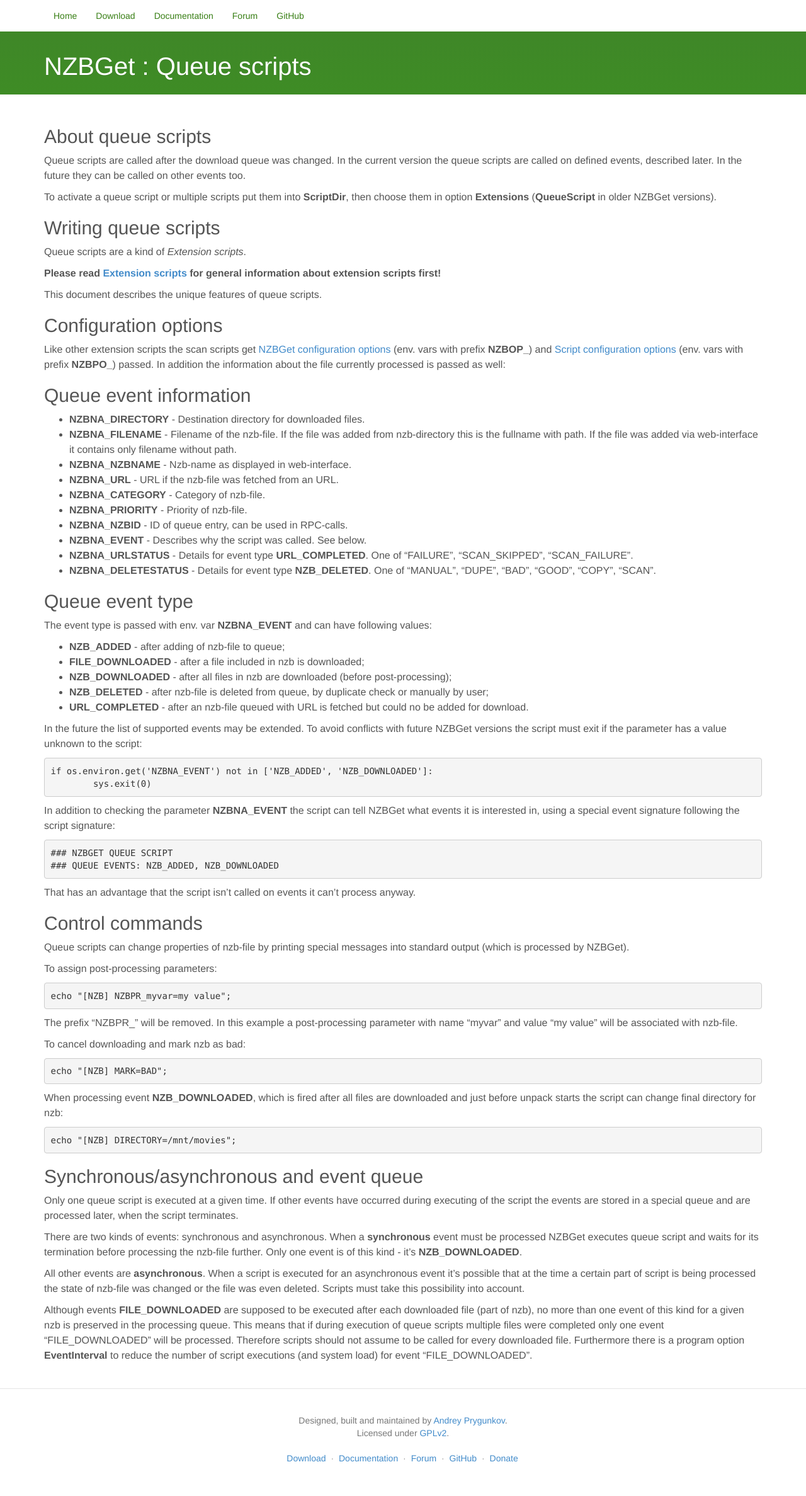
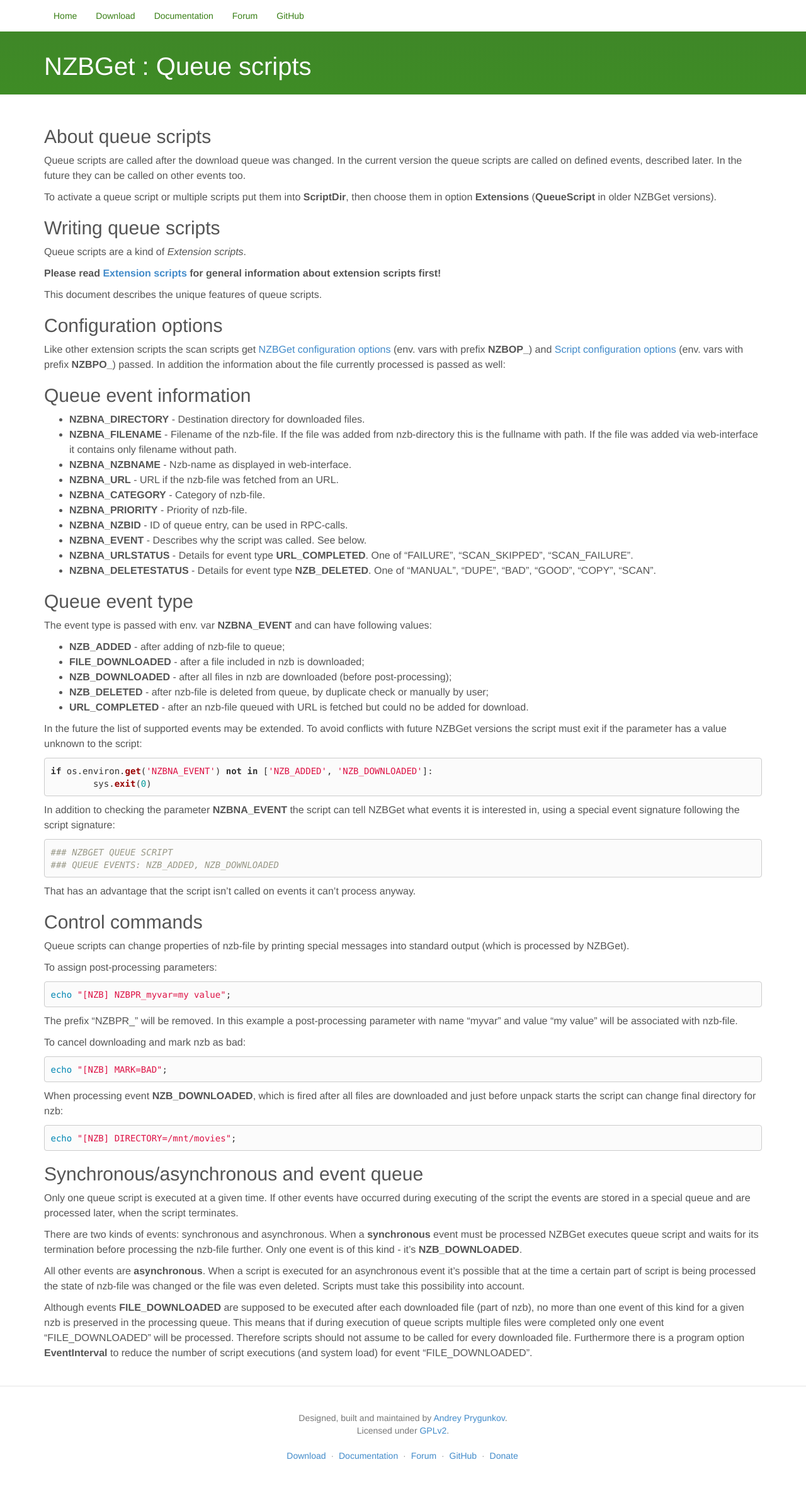
Before and after one commit to nzbget/nzbget.github.io, a Jekyll site: the page built from _wiki/Queue_scripts.md, in a window 1280 px wide. Shown: the whole page at 63% size. Built offline with Jekyll 4.4.1, drawn with Linux system fonts in a browser that asks for light colours; nearby versions of some CDN libraries; the repository's description, which GitHub fills in, is left out.

Commit message:
nzbget/nzbget#383: syntax highlighter

```diff
--- a/_includes/meta.html
+++ b/_includes/meta.html
@@ -10,6 +10,7 @@
 
 <!-- Documentation extras -->
 <link href="/css/docs.css" rel="stylesheet">
+<link href="/css/syntax.css" rel="stylesheet">
 
 <!-- HTML5 shim and Respond.js IE8 support of HTML5 elements and media queries -->
 <!--[if lt IE 9]>
--- a/css/docs.css
+++ b/css/docs.css
@@ -558,12 +558,12 @@
   background-color: #e5e5e5;
 }
 
+.bs-docs-wiki pre, .bs-docs-wiki code {
+  background-color: #fbfbfb;
+  font-size: 14px;
+}
+
 .bs-docs-wiki code.highlighter-rouge {
   color: #333;
-  background-color: #f5f5f5;
   border: 1px solid #ccc;
 }
-
-.bs-docs-wiki pre code {
-  font-size: 14px;
-}
--- /dev/null
+++ b/css/syntax.css
@@ -0,0 +1,59 @@
+.highlight .c { color: #999988; font-style: italic } /* Comment */
+.highlight .err { color: #a61717; background-color: #e3d2d2 } /* Error */
+.highlight .k { font-weight: bold } /* Keyword */
+.highlight .o { font-weight: bold } /* Operator */
+.highlight .cm { color: #999988; font-style: italic } /* Comment.Multiline */
+.highlight .cp { color: #999999; font-weight: bold } /* Comment.Preproc */
+.highlight .c1 { color: #999988; font-style: italic } /* Comment.Single */
+.highlight .cs { color: #999999; font-weight: bold; font-style: italic } /* Comment.Special */
+.highlight .gd { color: #000000; background-color: #ffdddd } /* Generic.Deleted */
+.highlight .gd .x { color: #000000; background-color: #ffaaaa } /* Generic.Deleted.Specific */
+.highlight .ge { font-style: italic } /* Generic.Emph */
+.highlight .gr { color: #aa0000 } /* Generic.Error */
+.highlight .gh { color: #999999 } /* Generic.Heading */
+.highlight .gi { color: #000000; background-color: #ddffdd } /* Generic.Inserted */
+.highlight .gi .x { color: #000000; background-color: #aaffaa } /* Generic.Inserted.Specific */
+.highlight .go { color: #888888 } /* Generic.Output */
+.highlight .gp { color: #555555 } /* Generic.Prompt */
+.highlight .gs { font-weight: bold } /* Generic.Strong */
+.highlight .gu { color: #aaaaaa } /* Generic.Subheading */
+.highlight .gt { color: #aa0000 } /* Generic.Traceback */
+.highlight .kc { font-weight: bold } /* Keyword.Constant */
+.highlight .kd { font-weight: bold } /* Keyword.Declaration */
+.highlight .kp { font-weight: bold } /* Keyword.Pseudo */
+.highlight .kr { font-weight: bold } /* Keyword.Reserved */
+.highlight .kt { color: #445588; font-weight: bold } /* Keyword.Type */
+.highlight .m { color: #009999 } /* Literal.Number */
+.highlight .s { color: #d14 } /* Literal.String */
+.highlight .na { color: #008080 } /* Name.Attribute */
+.highlight .nb { color: #0086B3 } /* Name.Builtin */
+.highlight .nc { color: #445588; font-weight: bold } /* Name.Class */
+.highlight .no { color: #008080 } /* Name.Constant */
+.highlight .ni { color: #800080 } /* Name.Entity */
+.highlight .ne { color: #990000; font-weight: bold } /* Name.Exception */
+.highlight .nf { color: #990000; font-weight: bold } /* Name.Function */
+.highlight .nn { color: #555555 } /* Name.Namespace */
+.highlight .nt { color: #000080 } /* Name.Tag */
+.highlight .nv { color: #008080 } /* Name.Variable */
+.highlight .ow { font-weight: bold } /* Operator.Word */
+.highlight .w { color: #bbbbbb } /* Text.Whitespace */
+.highlight .mf { color: #009999 } /* Literal.Number.Float */
+.highlight .mh { color: #009999 } /* Literal.Number.Hex */
+.highlight .mi { color: #009999 } /* Literal.Number.Integer */
+.highlight .mo { color: #009999 } /* Literal.Number.Oct */
+.highlight .sb { color: #d14 } /* Literal.String.Backtick */
+.highlight .sc { color: #d14 } /* Literal.String.Char */
+.highlight .sd { color: #d14 } /* Literal.String.Doc */
+.highlight .s2 { color: #d14 } /* Literal.String.Double */
+.highlight .se { color: #d14 } /* Literal.String.Escape */
+.highlight .sh { color: #d14 } /* Literal.String.Heredoc */
+.highlight .si { color: #d14 } /* Literal.String.Interpol */
+.highlight .sx { color: #d14 } /* Literal.String.Other */
+.highlight .sr { color: #009926 } /* Literal.String.Regex */
+.highlight .s1 { color: #d14 } /* Literal.String.Single */
+.highlight .ss { color: #990073 } /* Literal.String.Symbol */
+.highlight .bp { color: #999999 } /* Name.Builtin.Pseudo */
+.highlight .vc { color: #008080 } /* Name.Variable.Class */
+.highlight .vg { color: #008080 } /* Name.Variable.Global */
+.highlight .vi { color: #008080 } /* Name.Variable.Instance */
+.highlight .il { color: #009999 } /* Literal.Number.Integer.Long */
```
Also changed, not shown: css/docs.min.css (deleted).
